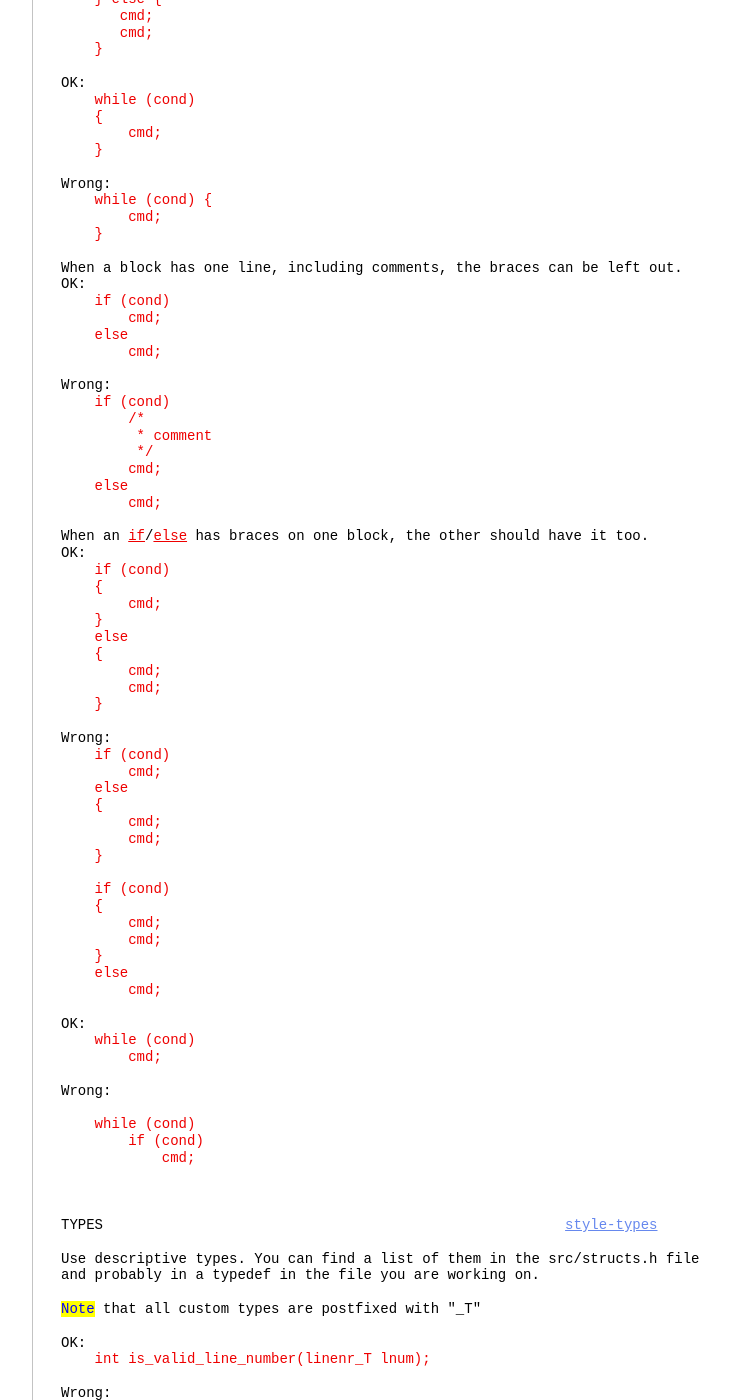
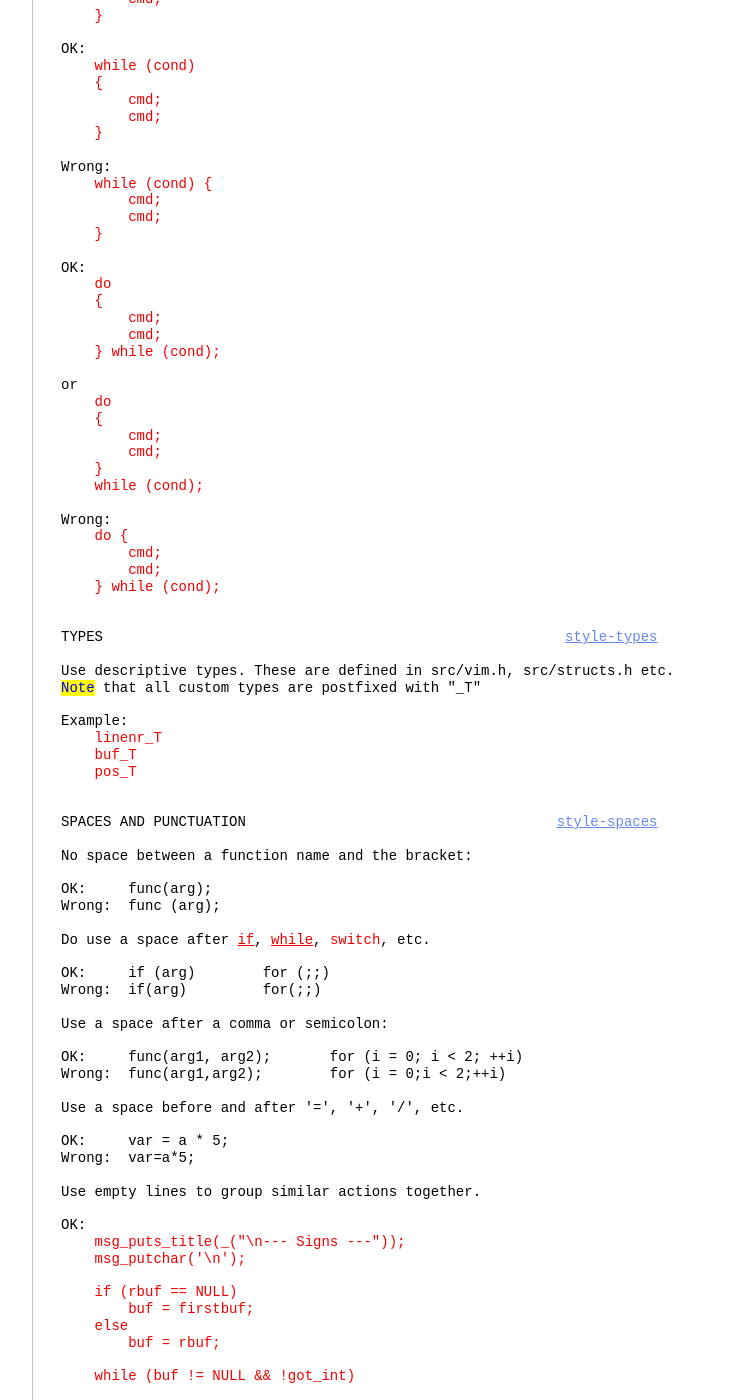
Before and after one commit to vim-jp/vimdoc-en, a Jekyll site: the page built from develop.html, in a window 1280 px wide and 1400 px high, scrolled down 4932 px. Shown: the whole window, without its empty margins (340-1070 px from the left). Built offline with Jekyll 4.4.1, drawn with Linux system fonts in a browser that asks for light colours; nearby versions of some CDN libraries; comment, search, counter and statistics services are not loaded; some of the changed text lies outside the part shown.

Commit message:
Generated by GitHub workflow 14860145685
https://github.com/vim-jp/vimdoc-en/actions/runs/14860145685

Used commits:
https://github.com/vim/vim/commit/55f9e2bef927ec30999fd926f1539771a25c7a26
https://github.com/chrisbra/vim_faq/commit/fbc4330c2195fae7ae17bb36aab52cca6ddb6391

```diff
--- a/develop.html
+++ b/develop.html
@@ -3,7 +3,7 @@ layout: vimdoc
 helpname: 'develop'
 ---
 <div id='vimCodeElement'>
-<a class="Constant" href="develop.html" name="develop.txt">develop.txt</a>&nbsp;&nbsp; For&nbsp;<span class="Identifier">Vim version 9.1.</span>&nbsp;&nbsp;Last change: 2025 Apr 18<br>
+<a class="Constant" href="develop.html" name="develop.txt">develop.txt</a>&nbsp;&nbsp; For&nbsp;<span class="Identifier">Vim version 9.1.</span>&nbsp;&nbsp;Last change: 2025 May 05<br>
 <br>
 <br>
 &nbsp;&nbsp;&nbsp;&nbsp;&nbsp;&nbsp;&nbsp;&nbsp;&nbsp;&nbsp;&nbsp;&nbsp;&nbsp;&nbsp;&nbsp;&nbsp;&nbsp;&nbsp;<span class="Identifier">VIM REFERENCE MANUAL&nbsp;&nbsp;&nbsp;&nbsp;by Bram Moolenaar</span><br>
@@ -220,7 +220,7 @@ them:<br>
 - flexible array members: Not supported by HP-UX C compiler (John Marriott)<br>
 <br>
 <br>
-<span class="Statement">COMMENTS&nbsp;&nbsp;&nbsp;&nbsp;&nbsp;&nbsp;&nbsp;&nbsp;&nbsp;&nbsp;&nbsp;&nbsp;&nbsp;&nbsp;&nbsp;&nbsp;&nbsp;&nbsp;&nbsp;&nbsp;&nbsp;&nbsp;&nbsp;&nbsp;&nbsp;&nbsp;&nbsp;&nbsp;&nbsp;&nbsp;&nbsp;&nbsp;&nbsp;&nbsp;&nbsp;&nbsp;&nbsp;&nbsp;&nbsp;&nbsp;&nbsp;&nbsp;&nbsp;&nbsp;&nbsp;&nbsp;&nbsp;</span><a class="Constant" href="develop.html#style-comments" name="style-comments">style-comments</a><br>
+<span class="Statement">COMMENTS&nbsp;&nbsp;&nbsp;&nbsp;&nbsp;&nbsp;&nbsp;&nbsp;&nbsp;&nbsp;&nbsp;&nbsp;&nbsp;&nbsp;&nbsp;&nbsp;&nbsp;&nbsp;&nbsp;&nbsp;&nbsp;&nbsp;&nbsp;&nbsp;&nbsp;&nbsp;&nbsp;&nbsp;&nbsp;&nbsp;&nbsp;&nbsp;&nbsp;&nbsp;&nbsp;&nbsp;&nbsp;&nbsp;&nbsp;&nbsp;&nbsp;&nbsp;&nbsp;&nbsp;&nbsp;&nbsp;&nbsp;&nbsp;</span><a class="Constant" href="develop.html#style-comments" name="style-comments">style-comments</a><br>
 <br>
 Try to avoid putting multiline comments inside a function body: if the<br>
 function is so complex that you need to separately comment parts of it, you<br>
@@ -235,8 +235,7 @@ For everything else use:<br>
 <div class="helpExample">&nbsp;&nbsp;&nbsp;&nbsp;// comment</div>
 <br>
 <br>
-<br>
-<span class="Statement">INDENTATION&nbsp;&nbsp;&nbsp;&nbsp;&nbsp;&nbsp;&nbsp;&nbsp;&nbsp;&nbsp;&nbsp;&nbsp;&nbsp;&nbsp;&nbsp;&nbsp;&nbsp;&nbsp;&nbsp;&nbsp;&nbsp;&nbsp;&nbsp;&nbsp;&nbsp;&nbsp;&nbsp;&nbsp;&nbsp;&nbsp;&nbsp;&nbsp;&nbsp;&nbsp;&nbsp;&nbsp;&nbsp;&nbsp;&nbsp;&nbsp;&nbsp;&nbsp;&nbsp;</span><a class="Constant" href="develop.html#style-indentation" name="style-indentation">style-indentation</a><br>
+<span class="Statement">INDENTATION&nbsp;&nbsp;&nbsp;&nbsp;&nbsp;&nbsp;&nbsp;&nbsp;&nbsp;&nbsp;&nbsp;&nbsp;&nbsp;&nbsp;&nbsp;&nbsp;&nbsp;&nbsp;&nbsp;&nbsp;&nbsp;&nbsp;&nbsp;&nbsp;&nbsp;&nbsp;&nbsp;&nbsp;&nbsp;&nbsp;&nbsp;&nbsp;&nbsp;&nbsp;&nbsp;&nbsp;&nbsp;&nbsp;&nbsp;&nbsp;&nbsp;&nbsp;&nbsp;&nbsp;&nbsp;</span><a class="Constant" href="develop.html#style-indentation" name="style-indentation">style-indentation</a><br>
 <br>
 We use 4 space to indent the code. If you are using Vim to edit the source,<br>
 you don't need to do anything due to the&nbsp;<a class="Identifier" href="options.html#modeline">modeline</a>.<br>
@@ -244,7 +243,7 @@ you don't need to do anything due to the&nbsp;<a class="Identifier" href="option
 For other editors an&nbsp;<span class="Comment">.editorconfig</span>&nbsp;is provided at the root of the repo.<br>
 <br>
 <br>
-<span class="Statement">DECLARATIONS&nbsp;&nbsp;&nbsp;&nbsp;&nbsp;&nbsp;&nbsp;&nbsp;&nbsp;&nbsp;&nbsp;&nbsp;&nbsp;&nbsp;&nbsp;&nbsp;&nbsp;&nbsp;&nbsp;&nbsp;&nbsp;&nbsp;&nbsp;&nbsp;&nbsp;&nbsp;&nbsp;&nbsp;&nbsp;&nbsp;&nbsp;&nbsp;&nbsp;&nbsp;&nbsp;&nbsp;&nbsp;&nbsp;&nbsp;&nbsp;&nbsp;</span><a class="Constant" href="develop.html#style-declarations" name="style-declarations">style-declarations</a><br>
+<span class="Statement">DECLARATIONS&nbsp;&nbsp;&nbsp;&nbsp;&nbsp;&nbsp;&nbsp;&nbsp;&nbsp;&nbsp;&nbsp;&nbsp;&nbsp;&nbsp;&nbsp;&nbsp;&nbsp;&nbsp;&nbsp;&nbsp;&nbsp;&nbsp;&nbsp;&nbsp;&nbsp;&nbsp;&nbsp;&nbsp;&nbsp;&nbsp;&nbsp;&nbsp;&nbsp;&nbsp;&nbsp;&nbsp;&nbsp;&nbsp;&nbsp;&nbsp;&nbsp;&nbsp;&nbsp;&nbsp;</span><a class="Constant" href="develop.html#style-declarations" name="style-declarations">style-declarations</a><br>
 <br>
 Declare, when possible,&nbsp;<a class="Comment" href="eval.html#:for">for</a>&nbsp;loop variables in the guard:<br>
 OK:<br>
@@ -264,62 +263,13 @@ Wrong:<br>
 &nbsp;&nbsp;&nbsp;&nbsp;int *ptr;</div>
 <br>
 <br>
-<br>
-<span class="Statement">BRACES&nbsp;&nbsp;&nbsp;&nbsp;&nbsp;&nbsp;&nbsp;&nbsp;&nbsp;&nbsp;&nbsp;&nbsp;&nbsp;&nbsp;&nbsp;&nbsp;&nbsp;&nbsp;&nbsp;&nbsp;&nbsp;&nbsp;&nbsp;&nbsp;&nbsp;&nbsp;&nbsp;&nbsp;&nbsp;&nbsp;&nbsp;&nbsp;&nbsp;&nbsp;&nbsp;&nbsp;&nbsp;&nbsp;&nbsp;&nbsp;&nbsp;&nbsp;&nbsp;&nbsp;&nbsp;&nbsp;&nbsp;&nbsp;&nbsp;&nbsp;&nbsp;&nbsp;&nbsp;</span><a class="Constant" href="develop.html#style-braces" name="style-braces">style-braces</a><br>
+<span class="Statement">BRACES&nbsp;&nbsp;&nbsp;&nbsp;&nbsp;&nbsp;&nbsp;&nbsp;&nbsp;&nbsp;&nbsp;&nbsp;&nbsp;&nbsp;&nbsp;&nbsp;&nbsp;&nbsp;&nbsp;&nbsp;&nbsp;&nbsp;&nbsp;&nbsp;&nbsp;&nbsp;&nbsp;&nbsp;&nbsp;&nbsp;&nbsp;&nbsp;&nbsp;&nbsp;&nbsp;&nbsp;&nbsp;&nbsp;&nbsp;&nbsp;&nbsp;&nbsp;&nbsp;&nbsp;&nbsp;&nbsp;&nbsp;&nbsp;&nbsp;&nbsp;</span><a class="Constant" href="develop.html#style-braces" name="style-braces">style-braces</a><br>
 <br>
 All curly braces must be returned onto a new line:<br>
 OK:<br>
 <div class="helpExample">&nbsp;&nbsp;&nbsp;&nbsp;if (cond)<br>
 &nbsp;&nbsp;&nbsp;&nbsp;{<br>
-&nbsp;&nbsp;&nbsp;&nbsp;&nbsp;&nbsp; cmd;<br>
-&nbsp;&nbsp;&nbsp;&nbsp;&nbsp;&nbsp; cmd;<br>
-&nbsp;&nbsp;&nbsp;&nbsp;}<br>
-&nbsp;&nbsp;&nbsp;&nbsp;else<br>
-&nbsp;&nbsp;&nbsp;&nbsp;{<br>
-&nbsp;&nbsp;&nbsp;&nbsp;&nbsp;&nbsp; cmd;<br>
-&nbsp;&nbsp;&nbsp;&nbsp;&nbsp;&nbsp; cmd;<br>
-&nbsp;&nbsp;&nbsp;&nbsp;}</div>
-<br>
-Wrong:<br>
-<div class="helpExample">&nbsp;&nbsp;&nbsp;&nbsp;if (cond) {<br>
-&nbsp;&nbsp;&nbsp;&nbsp;&nbsp;&nbsp; cmd;<br>
-&nbsp;&nbsp;&nbsp;&nbsp;&nbsp;&nbsp; cmd;<br>
-&nbsp;&nbsp;&nbsp;&nbsp;} else {<br>
-&nbsp;&nbsp;&nbsp;&nbsp;&nbsp;&nbsp; cmd;<br>
-&nbsp;&nbsp;&nbsp;&nbsp;&nbsp;&nbsp; cmd;<br>
-&nbsp;&nbsp;&nbsp;&nbsp;}</div>
-<br>
-OK:<br>
-<div class="helpExample">&nbsp;&nbsp;&nbsp;&nbsp;while (cond)<br>
-&nbsp;&nbsp;&nbsp;&nbsp;{<br>
 &nbsp;&nbsp;&nbsp;&nbsp;&nbsp;&nbsp;&nbsp;&nbsp;cmd;<br>
-&nbsp;&nbsp;&nbsp;&nbsp;}</div>
-<br>
-Wrong:<br>
-<div class="helpExample">&nbsp;&nbsp;&nbsp;&nbsp;while (cond) {<br>
-&nbsp;&nbsp;&nbsp;&nbsp;&nbsp;&nbsp;&nbsp;&nbsp;cmd;<br>
-&nbsp;&nbsp;&nbsp;&nbsp;}</div>
-<br>
-When a block has one line, including comments, the braces can be left out.<br>
-OK:<br>
-<div class="helpExample">&nbsp;&nbsp;&nbsp;&nbsp;if (cond)<br>
-&nbsp;&nbsp;&nbsp;&nbsp;&nbsp;&nbsp;&nbsp;&nbsp;cmd;<br>
-&nbsp;&nbsp;&nbsp;&nbsp;else<br>
-&nbsp;&nbsp;&nbsp;&nbsp;&nbsp;&nbsp;&nbsp;&nbsp;cmd;</div>
-<br>
-Wrong:<br>
-<div class="helpExample">&nbsp;&nbsp;&nbsp;&nbsp;if (cond)<br>
-&nbsp;&nbsp;&nbsp;&nbsp;&nbsp;&nbsp;&nbsp;&nbsp;/*<br>
-&nbsp;&nbsp;&nbsp;&nbsp;&nbsp;&nbsp;&nbsp;&nbsp; * comment<br>
-&nbsp;&nbsp;&nbsp;&nbsp;&nbsp;&nbsp;&nbsp;&nbsp; */<br>
-&nbsp;&nbsp;&nbsp;&nbsp;&nbsp;&nbsp;&nbsp;&nbsp;cmd;<br>
-&nbsp;&nbsp;&nbsp;&nbsp;else<br>
-&nbsp;&nbsp;&nbsp;&nbsp;&nbsp;&nbsp;&nbsp;&nbsp;cmd;</div>
-<br>
-When an&nbsp;<a class="Comment" href="eval.html#:if">if</a>/<a class="Comment" href="eval.html#:else">else</a>&nbsp;has braces on one block, the other should have it too.<br>
-OK:<br>
-<div class="helpExample">&nbsp;&nbsp;&nbsp;&nbsp;if (cond)<br>
-&nbsp;&nbsp;&nbsp;&nbsp;{<br>
 &nbsp;&nbsp;&nbsp;&nbsp;&nbsp;&nbsp;&nbsp;&nbsp;cmd;<br>
 &nbsp;&nbsp;&nbsp;&nbsp;}<br>
 &nbsp;&nbsp;&nbsp;&nbsp;else<br>
@@ -329,47 +279,58 @@ OK:<br>
 &nbsp;&nbsp;&nbsp;&nbsp;}</div>
 <br>
 Wrong:<br>
-<div class="helpExample">&nbsp;&nbsp;&nbsp;&nbsp;if (cond)<br>
+<div class="helpExample">&nbsp;&nbsp;&nbsp;&nbsp;if (cond) {<br>
 &nbsp;&nbsp;&nbsp;&nbsp;&nbsp;&nbsp;&nbsp;&nbsp;cmd;<br>
-&nbsp;&nbsp;&nbsp;&nbsp;else<br>
+&nbsp;&nbsp;&nbsp;&nbsp;&nbsp;&nbsp;&nbsp;&nbsp;cmd;<br>
+&nbsp;&nbsp;&nbsp;&nbsp;} else {<br>
+&nbsp;&nbsp;&nbsp;&nbsp;&nbsp;&nbsp;&nbsp;&nbsp;cmd;<br>
+&nbsp;&nbsp;&nbsp;&nbsp;&nbsp;&nbsp;&nbsp;&nbsp;cmd;<br>
+&nbsp;&nbsp;&nbsp;&nbsp;}</div>
+<br>
+OK:<br>
+<div class="helpExample">&nbsp;&nbsp;&nbsp;&nbsp;while (cond)<br>
 &nbsp;&nbsp;&nbsp;&nbsp;{<br>
 &nbsp;&nbsp;&nbsp;&nbsp;&nbsp;&nbsp;&nbsp;&nbsp;cmd;<br>
 &nbsp;&nbsp;&nbsp;&nbsp;&nbsp;&nbsp;&nbsp;&nbsp;cmd;<br>
 &nbsp;&nbsp;&nbsp;&nbsp;}</div>
 <br>
-<div class="helpExample">&nbsp;&nbsp;&nbsp;&nbsp;if (cond)<br>
+Wrong:<br>
+<div class="helpExample">&nbsp;&nbsp;&nbsp;&nbsp;while (cond) {<br>
+&nbsp;&nbsp;&nbsp;&nbsp;&nbsp;&nbsp;&nbsp;&nbsp;cmd;<br>
+&nbsp;&nbsp;&nbsp;&nbsp;&nbsp;&nbsp;&nbsp;&nbsp;cmd;<br>
+&nbsp;&nbsp;&nbsp;&nbsp;}</div>
+<br>
+OK:<br>
+<div class="helpExample">&nbsp;&nbsp;&nbsp;&nbsp;do<br>
+&nbsp;&nbsp;&nbsp;&nbsp;{<br>
+&nbsp;&nbsp;&nbsp;&nbsp;&nbsp;&nbsp;&nbsp;&nbsp;cmd;<br>
+&nbsp;&nbsp;&nbsp;&nbsp;&nbsp;&nbsp;&nbsp;&nbsp;cmd;<br>
+&nbsp;&nbsp;&nbsp;&nbsp;} while (cond);</div>
+<br>
+or<br>
+<div class="helpExample">&nbsp;&nbsp;&nbsp;&nbsp;do<br>
 &nbsp;&nbsp;&nbsp;&nbsp;{<br>
 &nbsp;&nbsp;&nbsp;&nbsp;&nbsp;&nbsp;&nbsp;&nbsp;cmd;<br>
 &nbsp;&nbsp;&nbsp;&nbsp;&nbsp;&nbsp;&nbsp;&nbsp;cmd;<br>
 &nbsp;&nbsp;&nbsp;&nbsp;}<br>
-&nbsp;&nbsp;&nbsp;&nbsp;else<br>
-&nbsp;&nbsp;&nbsp;&nbsp;&nbsp;&nbsp;&nbsp;&nbsp;cmd;</div>
-<br>
-OK:<br>
-<div class="helpExample">&nbsp;&nbsp;&nbsp;&nbsp;while (cond)<br>
-&nbsp;&nbsp;&nbsp;&nbsp;&nbsp;&nbsp;&nbsp;&nbsp;cmd;</div>
+&nbsp;&nbsp;&nbsp;&nbsp;while (cond);</div>
 <br>
 Wrong:<br>
-<br>
-<div class="helpExample">&nbsp;&nbsp;&nbsp;&nbsp;while (cond)<br>
-&nbsp;&nbsp;&nbsp;&nbsp;&nbsp;&nbsp;&nbsp;&nbsp;if (cond)<br>
-&nbsp;&nbsp;&nbsp;&nbsp;&nbsp;&nbsp;&nbsp;&nbsp;&nbsp;&nbsp;&nbsp;&nbsp;cmd;</div>
-<br>
+<div class="helpExample">&nbsp;&nbsp;&nbsp;&nbsp;do {<br>
+&nbsp;&nbsp;&nbsp;&nbsp;&nbsp;&nbsp;&nbsp;&nbsp;cmd;<br>
+&nbsp;&nbsp;&nbsp;&nbsp;&nbsp;&nbsp;&nbsp;&nbsp;cmd;<br>
+&nbsp;&nbsp;&nbsp;&nbsp;} while (cond);</div>
 <br>
 <br>
 <span class="Statement">TYPES&nbsp;&nbsp;&nbsp;&nbsp;&nbsp;&nbsp;&nbsp;&nbsp;&nbsp;&nbsp;&nbsp;&nbsp;&nbsp;&nbsp;&nbsp;&nbsp;&nbsp;&nbsp;&nbsp;&nbsp;&nbsp;&nbsp;&nbsp;&nbsp;&nbsp;&nbsp;&nbsp;&nbsp;&nbsp;&nbsp;&nbsp;&nbsp;&nbsp;&nbsp;&nbsp;&nbsp;&nbsp;&nbsp;&nbsp;&nbsp;&nbsp;&nbsp;&nbsp;&nbsp;&nbsp;&nbsp;&nbsp;&nbsp;&nbsp;&nbsp;&nbsp;&nbsp;&nbsp;&nbsp;&nbsp;</span><a class="Constant" href="develop.html#style-types" name="style-types">style-types</a><br>
 <br>
-Use descriptive types. You can find a list of them in the src/structs.h file<br>
-and probably in a typedef in the file you are working on.<br>
-<br>
+Use descriptive types. These are defined in src/vim.h, src/structs.h etc.<br>
 <span class="Todo">Note</span>&nbsp;that all custom types are postfixed with &quot;_T&quot;<br>
 <br>
-OK:<br>
-<div class="helpExample">&nbsp;&nbsp;&nbsp;&nbsp;int is_valid_line_number(linenr_T lnum);</div>
-<br>
-Wrong:<br>
-<div class="helpExample">&nbsp;&nbsp;&nbsp;&nbsp;int is_valid_line_number(unsigned long lnum);</div>
-<br>
+Example:<br>
+<div class="helpExample">&nbsp;&nbsp;&nbsp;&nbsp;linenr_T<br>
+&nbsp;&nbsp;&nbsp;&nbsp;buf_T<br>
+&nbsp;&nbsp;&nbsp;&nbsp;pos_T</div>
 <br>
 <br>
 <span class="Statement">SPACES AND PUNCTUATION&nbsp;&nbsp;&nbsp;&nbsp;&nbsp;&nbsp;&nbsp;&nbsp;&nbsp;&nbsp;&nbsp;&nbsp;&nbsp;&nbsp;&nbsp;&nbsp;&nbsp;&nbsp;&nbsp;&nbsp;&nbsp;&nbsp;&nbsp;&nbsp;&nbsp;&nbsp;&nbsp;&nbsp;&nbsp;&nbsp;&nbsp;&nbsp;&nbsp;&nbsp;&nbsp;&nbsp;&nbsp;</span><a class="Constant" href="develop.html#style-spaces" name="style-spaces">style-spaces</a><br>
@@ -391,8 +352,8 @@ Wrong:&nbsp;&nbsp;func(arg1,arg2);&nbsp;&nbsp;&nbsp;&nbsp;&nbsp;&nbsp;&nbsp;&nbs
 <br>
 Use a space before and after '=', '+', '/', etc.<br>
 <br>
+OK:&nbsp;&nbsp;&nbsp;&nbsp; var = a * 5;<br>
 Wrong:&nbsp;&nbsp;var=a*5;<br>
-OK:&nbsp;&nbsp;&nbsp;&nbsp; var = a * 5;<br>
 <br>
 Use empty lines to group similar actions together.<br>
 <br>
@@ -415,7 +376,6 @@ Wrong:<br>
 &nbsp;&nbsp;&nbsp;&nbsp;else<br>
 &nbsp;&nbsp;&nbsp;&nbsp;&nbsp;&nbsp;&nbsp;&nbsp;buf = rbuf;<br>
 &nbsp;&nbsp;&nbsp;&nbsp;while (buf != NULL &amp;&amp; !got_int)</div>
-<br>
 <br>
 <br>
 <span class="Statement">FUNCTIONS&nbsp;&nbsp;&nbsp;&nbsp;&nbsp;&nbsp;&nbsp;&nbsp;&nbsp;&nbsp;&nbsp;&nbsp;&nbsp;&nbsp;&nbsp;&nbsp;&nbsp;&nbsp;&nbsp;&nbsp;&nbsp;&nbsp;&nbsp;&nbsp;&nbsp;&nbsp;&nbsp;&nbsp;&nbsp;&nbsp;&nbsp;&nbsp;&nbsp;&nbsp;&nbsp;&nbsp;&nbsp;&nbsp;&nbsp;&nbsp;&nbsp;&nbsp;&nbsp;&nbsp;&nbsp;&nbsp;&nbsp;</span><a class="Constant" href="develop.html#style-functions" name="style-functions">style-functions</a><br>
```
Also changed, not shown: helphelp.html (+9 -4 lines).
